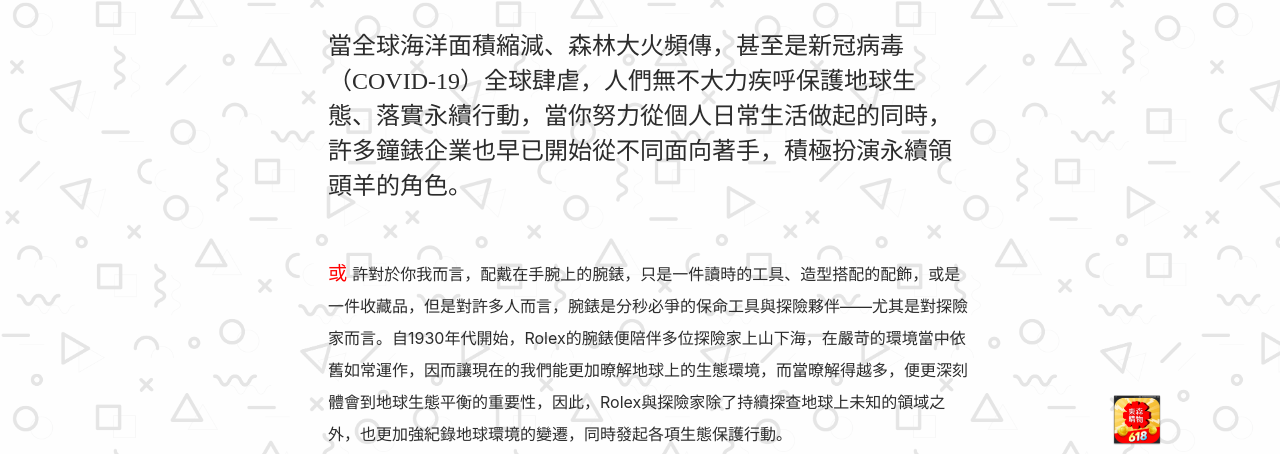
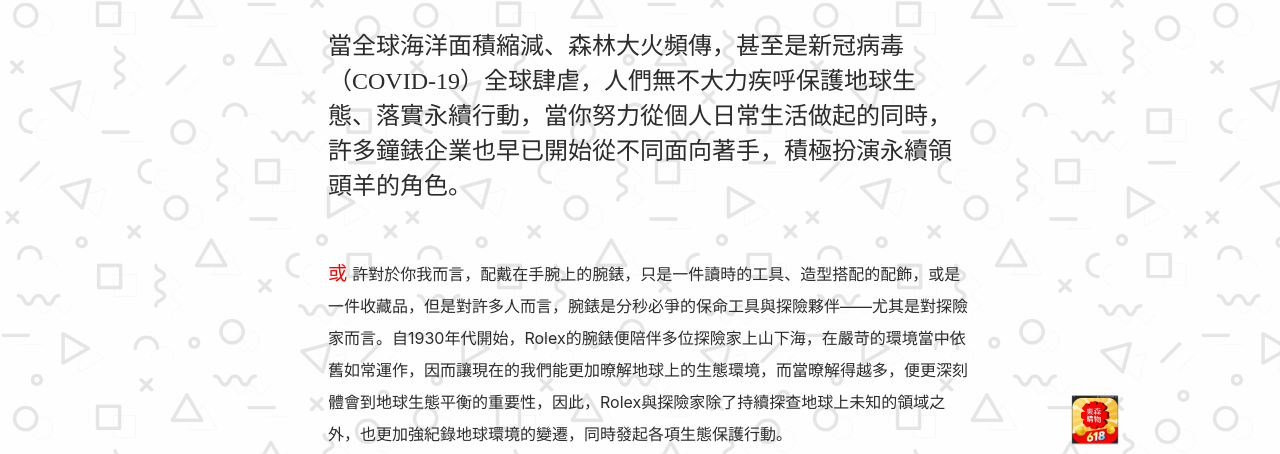
Before and after one commit to superpmt2/F2E-homework, a plain HTML site: page 2021/article.html in a window 1280 px wide. Shown: the part 346-800 px from the top of the page. Drawn offline with Linux system fonts and the light colour scheme.

Commit message:
修改cta固定位置

```diff
--- a/2021/css/style.css
+++ b/2021/css/style.css
@@ -376,7 +376,7 @@
     width: 50px;
     height: 50px;
     position: fixed;
-    right: calc(10% - 10px);
+    right: calc(50% - 480px);
     bottom: 10px;
 }
 
```
Also changed, not shown: 2 other files.
